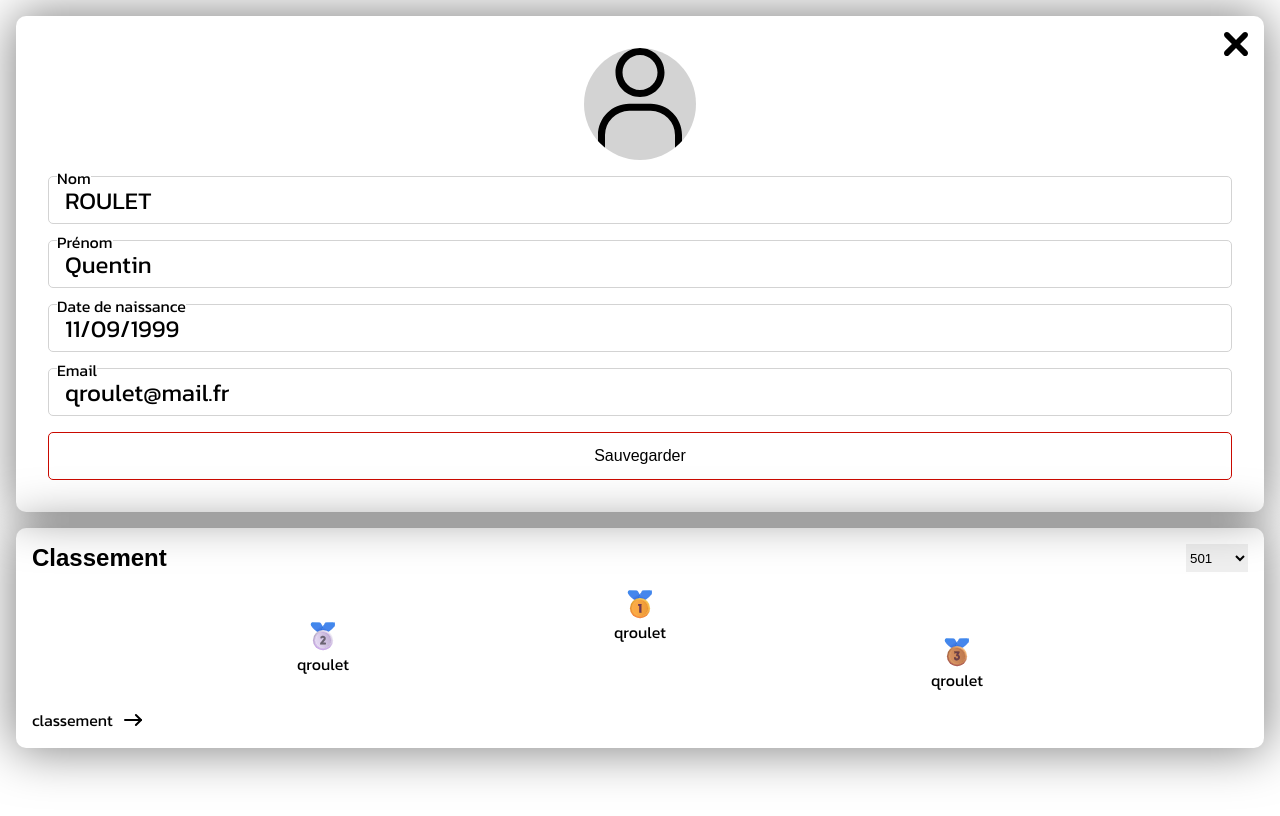
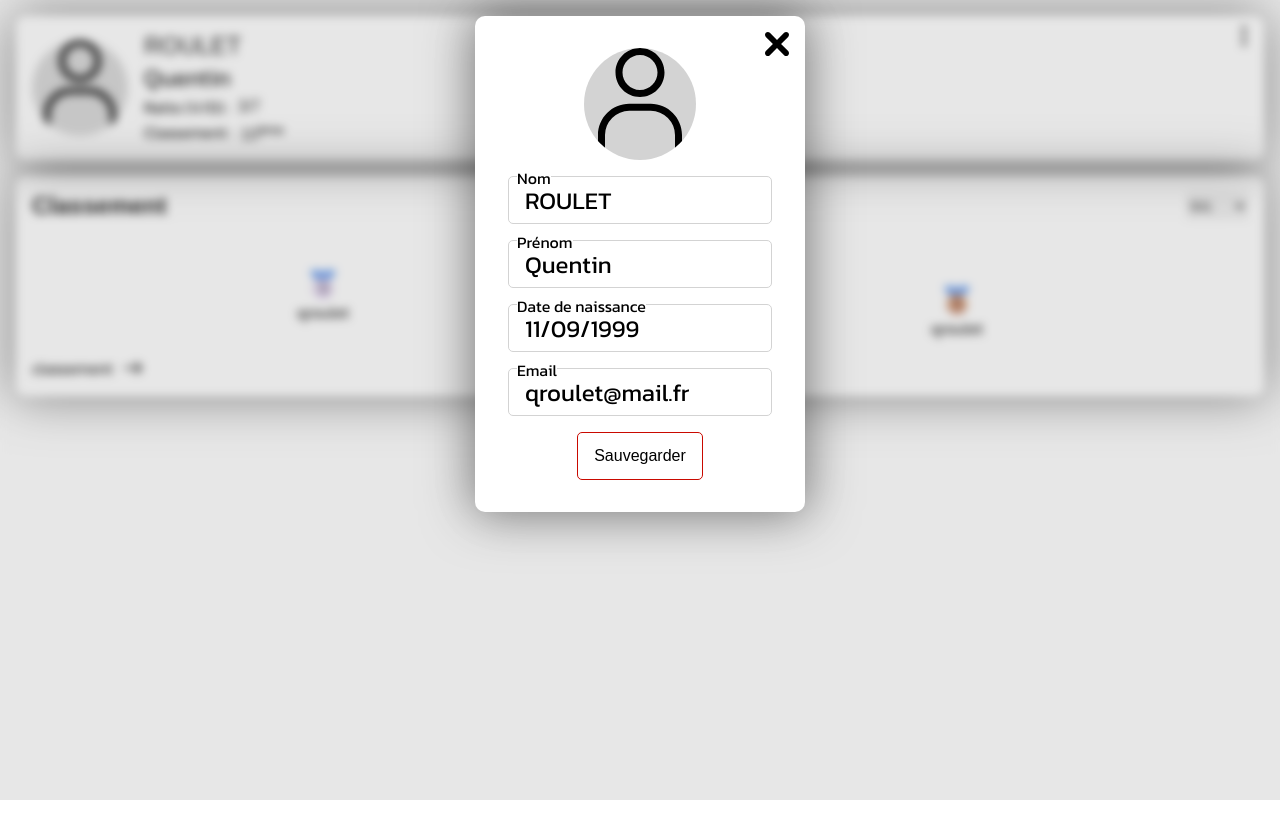
Before and after one commit to Kant109/ApsiDart, a Vue app in the folder apsidart-front/: page / in a window 1280 px wide. Both pictures are taken after a click on the picture 1244 px from the left and 36 px from the top of the page. Built offline with nearby package versions, Linux system fonts and the light colour scheme; a web font is replaced by a local one.

Commit message:
Add modal style

```diff
--- a/apsidart-front/src/assets/mixins/buttons.scss
+++ b/apsidart-front/src/assets/mixins/buttons.scss
@@ -6,6 +6,7 @@
     height: 3rem;
     border-radius: 5px;
     border: 1px solid $color;
+    padding: 0 1rem;
 
     a {
         font-family: "Bungee Tint", sans-serif;
--- a/apsidart-front/src/components/ProfileComponent.vue
+++ b/apsidart-front/src/components/ProfileComponent.vue
@@ -33,7 +33,7 @@ const saveUser = () => {
 </script>
 
 <template>
-    <div class="profile-container" v-if="!seeMore">
+    <div class="profile-container">
         <div class="see-more">
             <img src="../assets/images/see-more.svg" alt="Voir plus" @click.prevent="seeProfile">
         </div>
@@ -50,13 +50,14 @@ const saveUser = () => {
         </div>
     </div>
     <transition
-        v-else
+        v-if="seeMore"
         appear
         @before-enter="beforeEnter"
         @enter="enter"
         :css="false"
     >
         <div class="user-profile-container">
+            <div class="user-profile-box">
                 <div class="cancel" @click.prevent="seeProfile">
                     <img src="../assets/images/close-cross.svg" alt="Fermer">
                 </div>
@@ -81,6 +82,7 @@ const saveUser = () => {
                 </div>
                 <div class="save">
                     <a @click.prevent="saveUser">Sauvegarder</a>
+                </div>
             </div>
         </div>
     </transition>
@@ -159,14 +161,29 @@ const saveUser = () => {
 }
 
 .user-profile-container {
+    position: fixed;
+    top: 0;
+    left: 0;
+    width: 100vw;
+    height: 100vh;
+    background-color: rgba(161, 161, 161, 0.25);
+    backdrop-filter: blur(5px);
+    display: flex;
+    justify-content: center;
+    z-index: 1000;
+
+    .user-profile-box {
         display: flex;
         flex-direction: column;
+        align-items: center;
         gap: 1rem;
         margin: 1rem;
-    padding: 2rem;
+        padding: 2rem 0;
         border-radius: 10px;
         box-shadow: 0px 0px 50px 2px rgba(0,0,0,0.5);
         position: relative;
+        background-color: white;
+        height: fit-content;
 
         .cancel {
             position: absolute;
@@ -200,7 +217,7 @@ const saveUser = () => {
             border: 1px solid lightgrey;
             border-radius: 5px;
             height: 3rem;
-        max-width: 100%;
+            max-width: 80%;
 
             label {
                 position: absolute;
@@ -231,4 +248,5 @@ const saveUser = () => {
             @include button-primary(#c90900);
         }
     }
+}
 </style>
```
Lines whose indentation alone changed are shown as unchanged.
